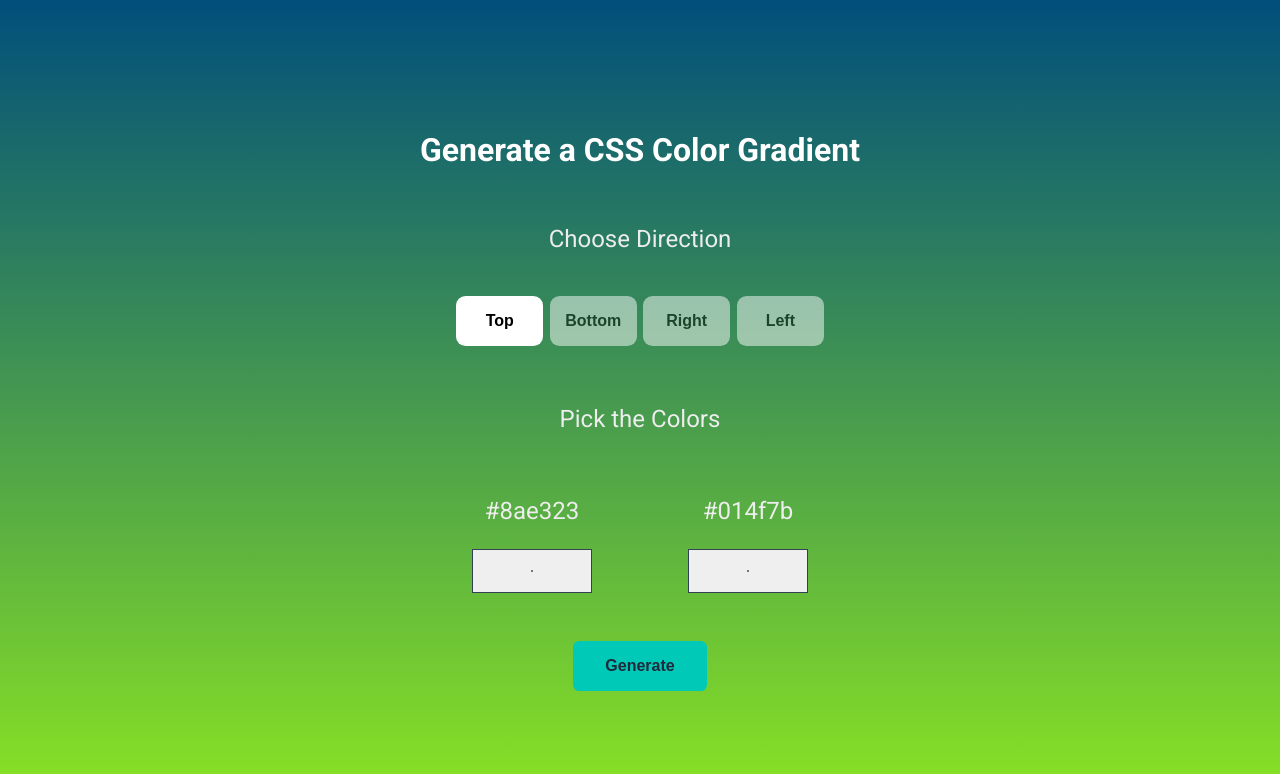
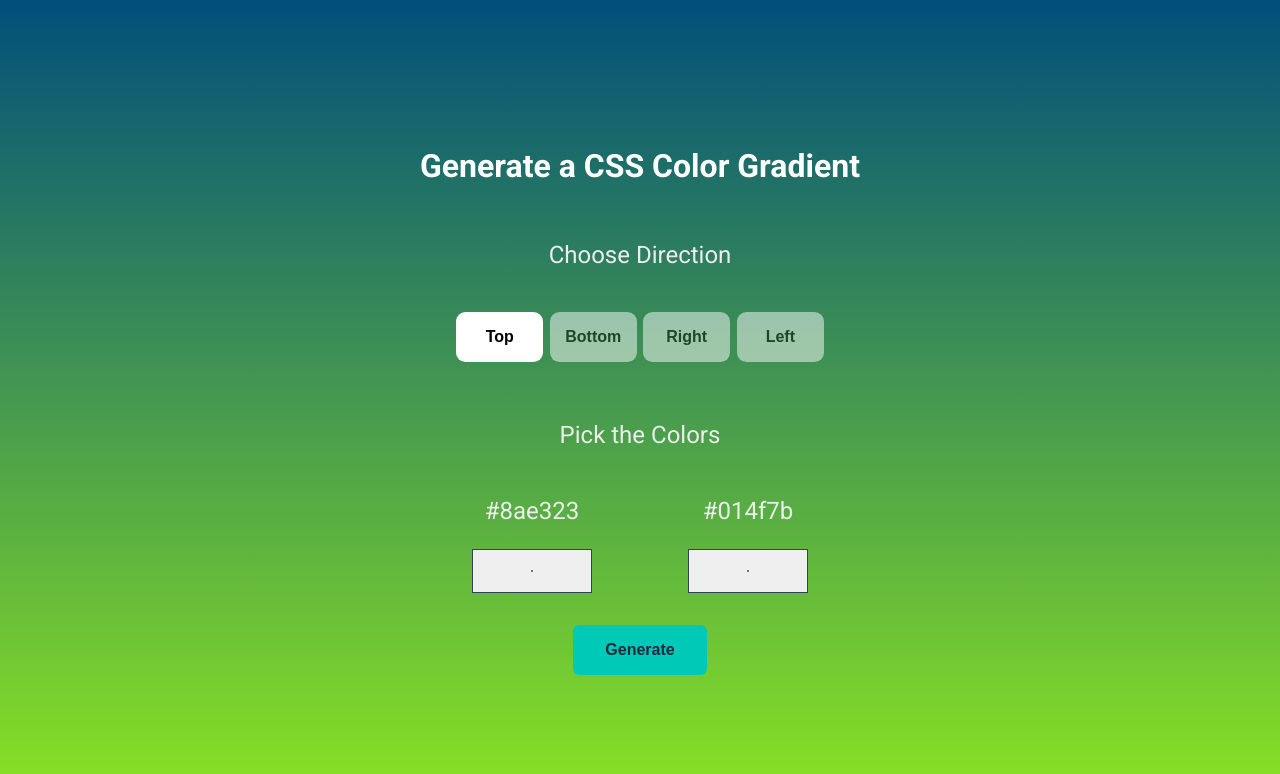
Before and after one commit to CLL-NxtWave-Submissions/gradient-generator, a React (Create React App) app: page / in a window 1280 px wide. Shown: the top 774 px of the page. Built offline with nearby package versions, Linux system fonts and the light colour scheme; a web font is replaced by a local one.

Commit message:
Updated padding of styled component GradientColorPickerContainer

```diff
--- a/src/components/GradientGenerator/styledComponents.js
+++ b/src/components/GradientGenerator/styledComponents.js
@@ -63,7 +63,7 @@ export const GradientColorPickersList = styled(GradientDirectionsList)`
 export const GradientColorPickerContainer = styled.li`
   margin: 1rem 2rem;
   margin-top: 0;
-  padding: 1rem;
+  padding: 0 1rem;
   display: flex;
   flex-direction: column;
   align-items: center;
```
